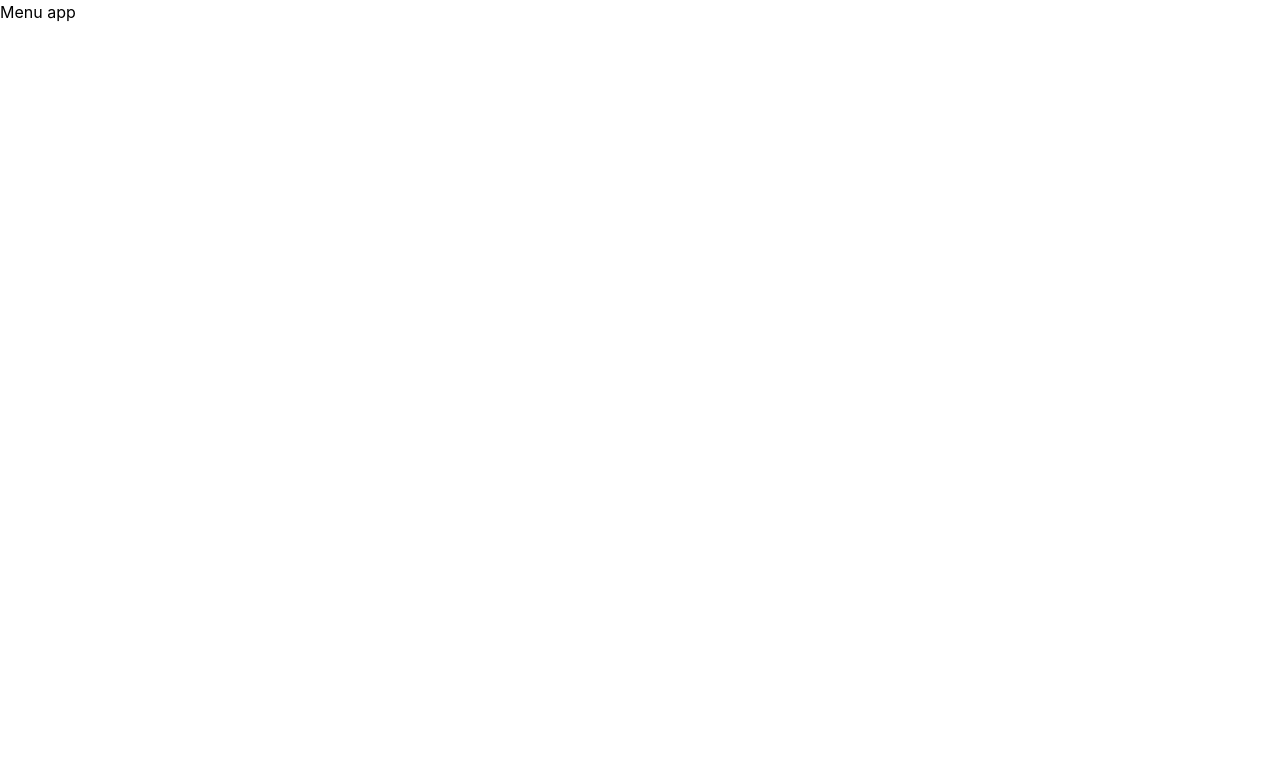
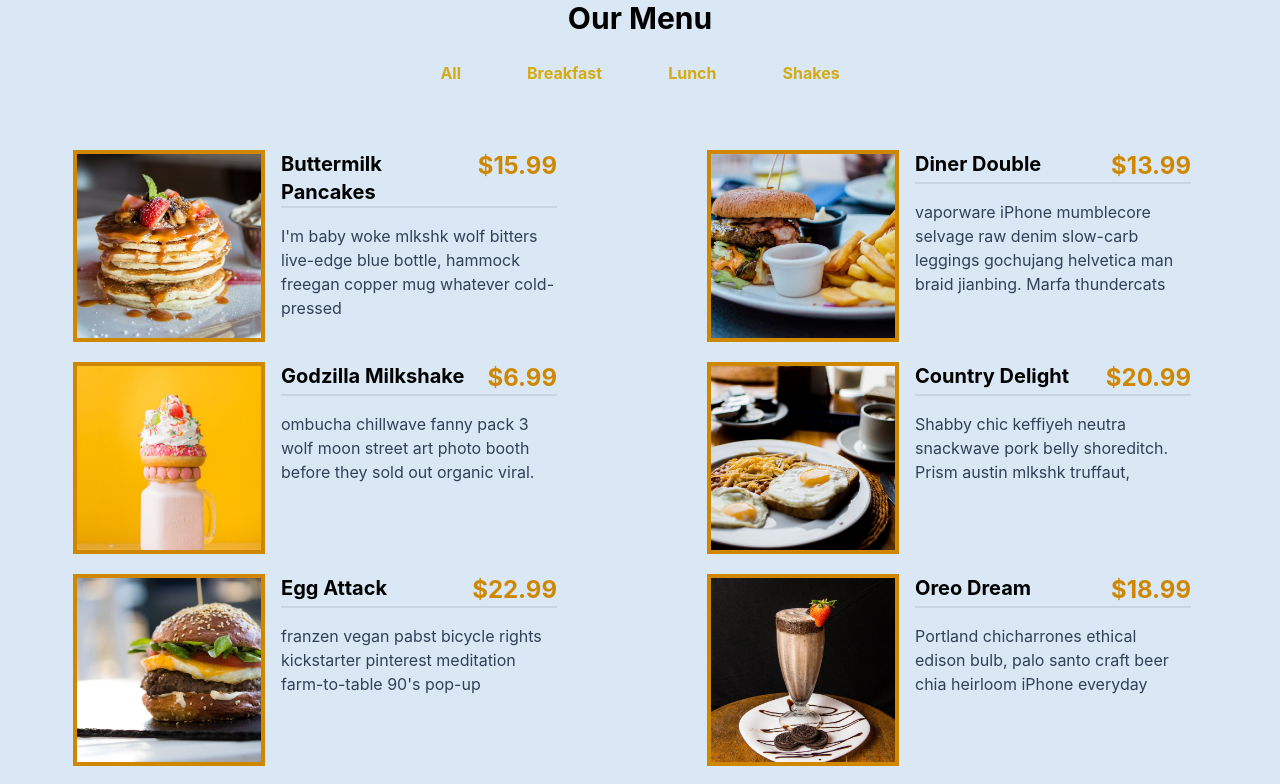
Before and after one commit to Javierfelixuts/react-projects, a React (Vite) app: page / in a window 1280 px wide. Shown: the top 784 px of the page. Built offline with nearby package versions, Linux system fonts and the light colour scheme.

Commit message:
FINISHED 5VE PROJECT Our menu

```diff
--- /dev/null
+++ b/src/5-menu/components/MenuCaterogies.tsx
@@ -0,0 +1,18 @@
+type CategoryProps = {
+  onFilterCategory: (param: string) => void
+}
+const MenuCaterogies = ({onFilterCategory} : CategoryProps) => {
+
+  return (
+    <nav>
+        <ul>
+            <li onClick={() => onFilterCategory('all')}>All</li>
+            <li onClick={() => onFilterCategory('breakfast')}>Breakfast</li>
+            <li onClick={() => onFilterCategory('lunch')}>Lunch</li>
+            <li onClick={() => onFilterCategory('shakes')}>Shakes</li>
+        </ul>
+    </nav>
+  )
+}
+
+export default MenuCaterogies
--- /dev/null
+++ b/src/5-menu/components/MenuItem.tsx
@@ -0,0 +1,23 @@
+import type { IMenu } from "../interfaces/Imenu"
+
+type MenuProp =  {
+    menu: IMenu
+}
+
+export const MenuItem = ({menu}: MenuProp) => {
+  return (
+    <div className="flex flex-wrap md:flex-nowrap  max-w-[500px] mx-auto">
+        <div className="w-11/12 md:w-48 aspect-square shrink-0 overflow-hidden mx-auto md:mx-0">
+            <img className="w-full h-full object-cover border-4 border-yellow-600 " src={menu.img} alt={menu.title} />
+        </div>
+        <div className="px-4">
+            <div className="flex justify-between">
+                <h3 className="capitalize text-xl font-bold inline-block">{menu.title}</h3>
+                <span className="text-yellow-600 font-bold text-2xl">${menu.price}</span>
+            </div>
+                <div className="underline block w-full h-0.5 bg-slate-300" ></div>
+            <p className="mt-4 text-slate-700">{menu.desc}</p>
+        </div>
+    </div>
+  )
+}
--- a/src/5-menu/data.ts
+++ b/src/5-menu/data.ts
@@ -4,7 +4,7 @@ const menu = [
     title: 'buttermilk pancakes',
     category: 'breakfast',
     price: 15.99,
-    img: './images/item-1.jpeg',
+    img:  new URL('./images/item-1.jpeg', import.meta.url).href,
     desc: `I'm baby woke mlkshk wolf bitters live-edge blue bottle, hammock freegan copper mug whatever cold-pressed `,
   },
   {
@@ -12,7 +12,7 @@ const menu = [
     title: 'diner double',
     category: 'lunch',
     price: 13.99,
-    img: './images/item-2.jpeg',
+    img: new URL('./images/item-2.jpeg', import.meta.url).href,
     desc: `vaporware iPhone mumblecore selvage raw denim slow-carb leggings gochujang helvetica man braid jianbing. Marfa thundercats `,
   },
   {
@@ -20,7 +20,7 @@ const menu = [
     title: 'godzilla milkshake',
     category: 'shakes',
     price: 6.99,
-    img: './images/item-3.jpeg',
+    img: new URL('./images/item-3.jpeg', import.meta.url).href,
     desc: `ombucha chillwave fanny pack 3 wolf moon street art photo booth before they sold out organic viral.`,
   },
   {
@@ -28,7 +28,7 @@ const menu = [
     title: 'country delight',
     category: 'breakfast',
     price: 20.99,
-    img: './images/item-4.jpeg',
+    img: new URL('./images/item-4.jpeg', import.meta.url).href,
     desc: `Shabby chic keffiyeh neutra snackwave pork belly shoreditch. Prism austin mlkshk truffaut, `,
   },
   {
@@ -36,7 +36,7 @@ const menu = [
     title: 'egg attack',
     category: 'lunch',
     price: 22.99,
-    img: './images/item-5.jpeg',
+    img: new URL('./images/item-5.jpeg', import.meta.url).href,
     desc: `franzen vegan pabst bicycle rights kickstarter pinterest meditation farm-to-table 90's pop-up `,
   },
   {
@@ -44,7 +44,7 @@ const menu = [
     title: 'oreo dream',
     category: 'shakes',
     price: 18.99,
-    img: './images/item-6.jpeg',
+    img: new URL('./images/item-6.jpeg', import.meta.url).href,
     desc: `Portland chicharrones ethical edison bulb, palo santo craft beer chia heirloom iPhone everyday`,
   },
   {
@@ -52,7 +52,7 @@ const menu = [
     title: 'bacon overflow',
     category: 'breakfast',
     price: 8.99,
-    img: './images/item-7.jpeg',
+    img: new URL('./images/item-7.jpeg', import.meta.url).href,
     desc: `carry jianbing normcore freegan. Viral single-origin coffee live-edge, pork belly cloud bread iceland put a bird `,
   },
   {
@@ -60,7 +60,7 @@ const menu = [
     title: 'american classic',
     category: 'lunch',
     price: 12.99,
-    img: './images/item-8.jpeg',
+    img: new URL('./images/item-8.jpeg', import.meta.url).href,
     desc: `on it tumblr kickstarter thundercats migas everyday carry squid palo santo leggings. Food truck truffaut  `,
   },
   {
@@ -68,7 +68,7 @@ const menu = [
     title: 'quarantine buddy',
     category: 'shakes',
     price: 16.99,
-    img: './images/item-9.jpeg',
+    img: new URL('./images/item-9.jpeg', import.meta.url).href,
     desc: `skateboard fam synth authentic semiotics. Live-edge lyft af, edison bulb yuccie crucifix microdosing.`,
   },
 ];
--- a/src/5-menu/index.tsx
+++ b/src/5-menu/index.tsx
@@ -1,10 +1,33 @@
+import MenuCaterogies from "./components/MenuCaterogies";
 import "./style.css";
-
+import menuData from "./data";
+import { MenuItem } from "./components/MenuItem";
+import type { IMenu } from "./interfaces/Imenu";
+import { useState } from "react";
 
 const MenuApp = () => {
+  const [dataMenu, setDataMenu] = useState(menuData)
+  const onFilterCategory = (category: string) => {
+    console.log("category: ", category);
+    if(category == "all") {
+      setDataMenu(menuData)
+    }else{
+      const menuFiltered = menuData.filter(menu => category === menu.category);
+      setDataMenu(menuFiltered)
+    }
+  }
   return (
-    <main>Menu app</main>
-  )
-}
+    <main>
+      <h1 className="text-3xl font-bold text-center">Our Menu</h1>
 
-export default MenuApp
+      <MenuCaterogies onFilterCategory={onFilterCategory}/>
+      <div className="mt-10 p-4 grid grid-cols-1 gap-5 md:grid-cols-2 justify-center">
+        {dataMenu.map((menu: IMenu) => {
+          return <MenuItem key={menu.id} menu={menu} />;
+        })}
+      </div>
+    </main>
+  );
+};
+
+export default MenuApp;
--- a/src/5-menu/style.css
+++ b/src/5-menu/style.css
@@ -0,0 +1,32 @@
+main {
+    width: 100%;
+    min-height: 100dvh;
+    height: auto;
+    background: #d9e8f4;
+
+}
+
+nav {
+    display: flex;
+    justify-content: center;
+}
+
+ul {
+  display: flex;
+  margin-top: 1rem;
+}
+
+ul li {
+    padding: .5rem  1rem;
+    margin: 0 1rem;
+    color: #d4ab14;
+    font-weight: 700;
+    border: 1px solid transparent;
+    cursor: pointer;
+    transition: .1s ease-in;
+}
+
+li:hover {
+    border: 1px solid #d4ab14;
+    border-radius: 5px;
+}
```
